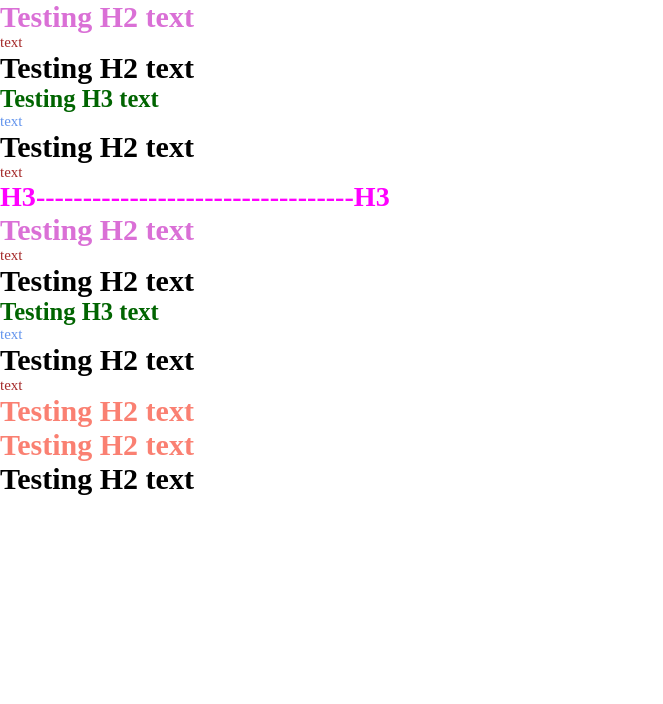
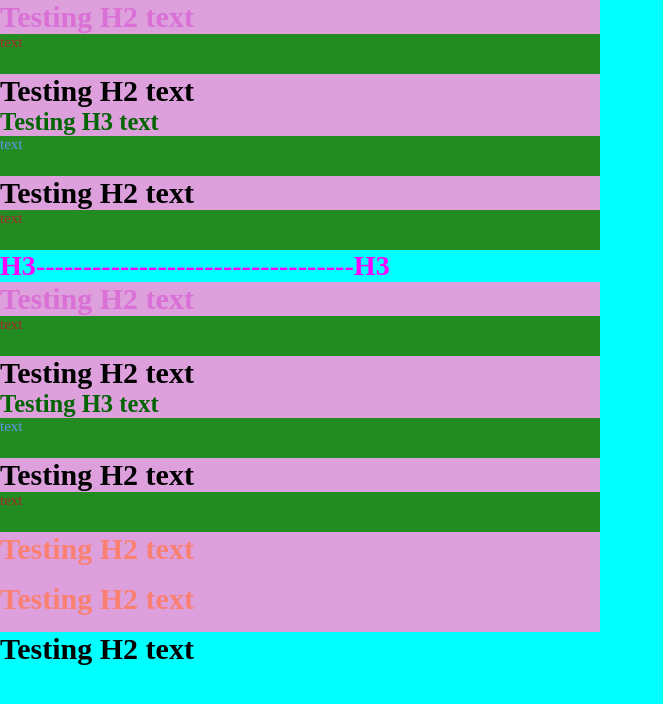
Before and after one commit to Javier-rgb/project-3_combinators, a plain HTML site: page Index.html in a window 1280 px wide. Shown: the whole page, without its empty margins (0-663 px from the left). Drawn offline with Linux system fonts and the light colour scheme.

Commit message:
Width & Height Lesson

```diff
--- a/css/style.css
+++ b/css/style.css
@@ -42,18 +42,24 @@ section h2:only-child{
 
 /* Measurement */
 /*Note: now al measures will be set using rem*/
-/*
+
 body{
-    font-size: 30px;
-    font-size: 3rem;
+    width: 100vw;
+    height: 100vh;
+    background-color: cyan;
 }
-*/
+
 div{
     font-size: 2.4rem;
 }
 
 section{
     font-size: 2.1rem;
+    width: 80%;
+    min-width: 300px;
+    max-width: 600px;
+    background-color: plum;
+    min-height: 50px;
 }
 
 h2{
@@ -62,6 +68,8 @@ h2{
 
 p{
     font-size: 1.5rem;
+    background-color: forestgreen;
+    min-height: 40px;
 }
 /*Note: The order applies after priorities example: div h2:first-child has same priority than section h2:only-child*/
 /*Note: the order matters, since adjacent siblings is below general siblings this will overwrite it*/
```
